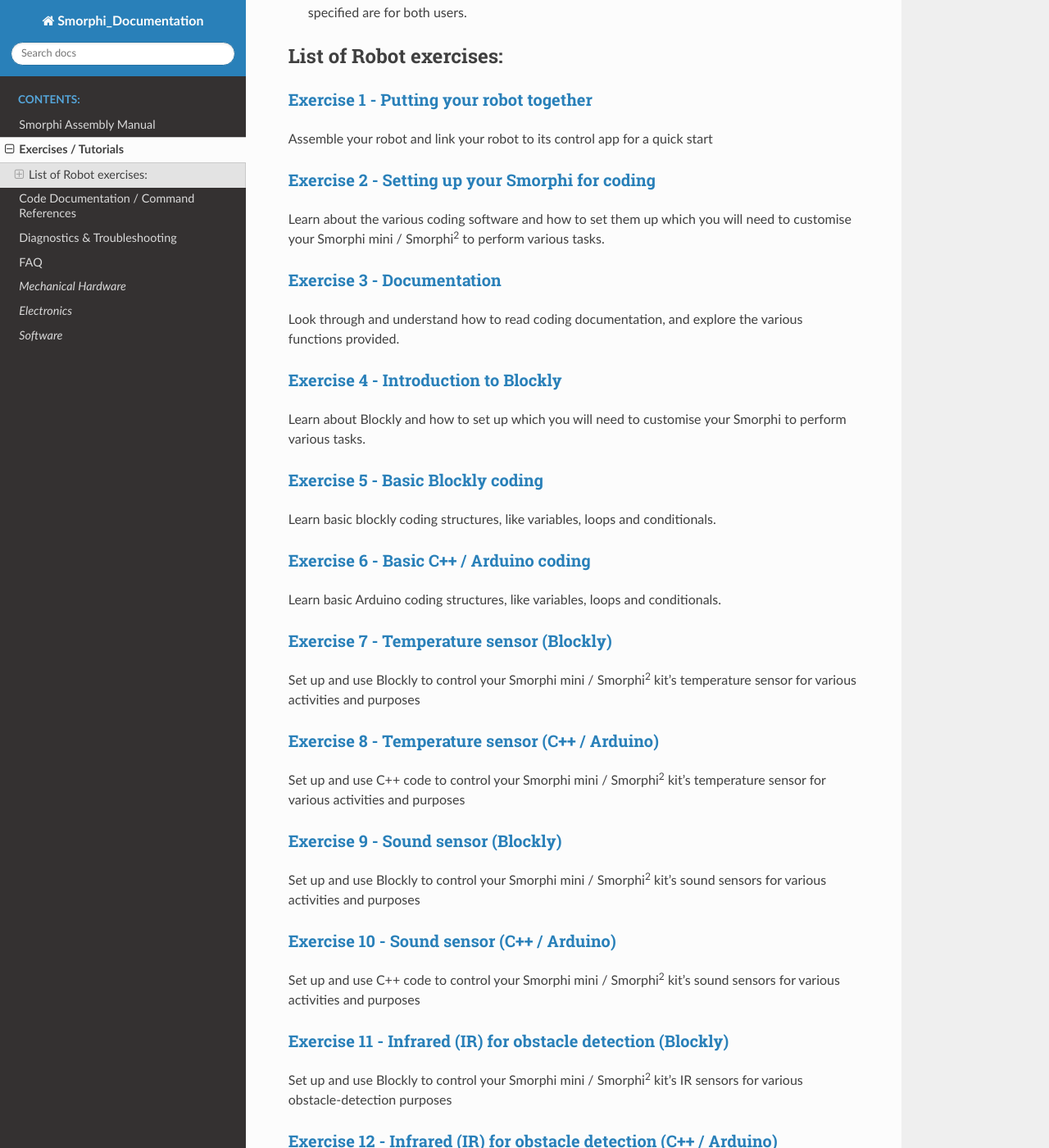
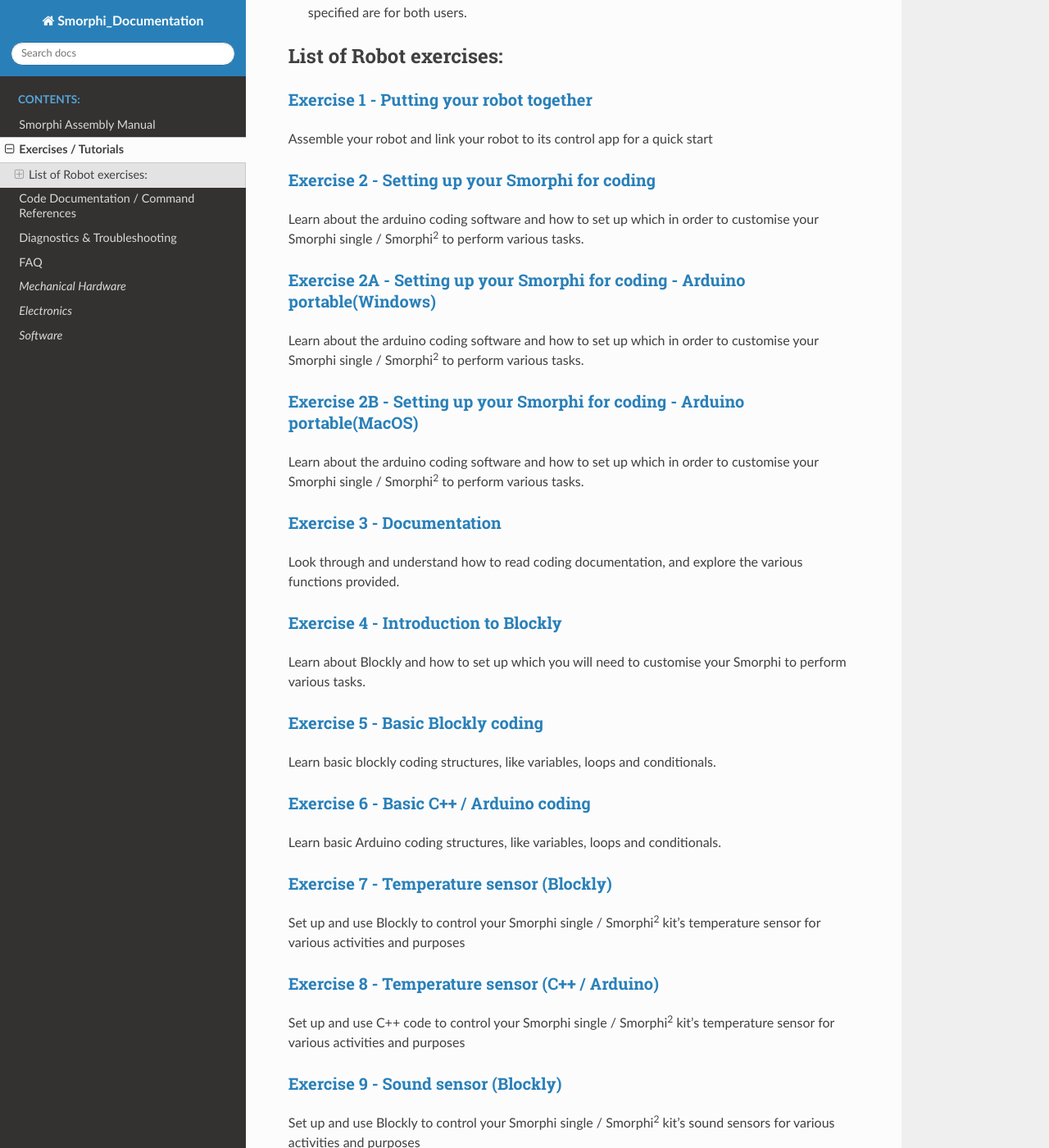
Before and after one commit to WefaaRobotics/Smorphi_Documentation, a Sphinx documentation site: the page built from source/docs/exercises/exercises.rst, in a window 1280 px wide and 1400 px high, scrolled down 372 px. Shown: the whole window at 82% size. Built offline with Sphinx 7.4.7 and the Read the Docs theme 3.1.0, drawn with Linux system fonts in a browser that asks for light colours; some of the changed text lies outside the part shown.

Commit message:
Ex_2A,2B_Updt

```diff
--- a/source/docs/exercises/exercises.rst
+++ b/source/docs/exercises/exercises.rst
@@ -21,7 +21,15 @@
 
 :ref:`Exercise 2 - Setting up your Smorphi for coding <ex2>`
 ^^^^^^^^^^^^^^^^^^^^^^^^^^^^^^^^^^^^^^^^^^^^^^^^^^^^^^^^^^^^^^^^^^^^^^^^^^^^^^^^^^^^^^^^^^^^^^^^^^^^^^^^^^^^^^^^
-Learn about the various coding software and how to set them up which you will need to customise your Smorphi mini / Smorphi\ :sup:`2` to perform various tasks.
+Learn about the arduino coding software and how to set up which in order to customise your Smorphi single / Smorphi\ :sup:`2` to perform various tasks.
+
+:ref:`Exercise 2A - Setting up your Smorphi for coding - Arduino portable(Windows) <ex2A>`
+^^^^^^^^^^^^^^^^^^^^^^^^^^^^^^^^^^^^^^^^^^^^^^^^^^^^^^^^^^^^^^^^^^^^^^^^^^^^^^^^^^^^^^^^^^^^^^^^^^^^^^^^^^^^^^^^
+Learn about the arduino coding software and how to set up which in order to customise your Smorphi single / Smorphi\ :sup:`2` to perform various tasks.
+
+:ref:`Exercise 2B - Setting up your Smorphi for coding - Arduino portable(MacOS) <ex2B>`
+^^^^^^^^^^^^^^^^^^^^^^^^^^^^^^^^^^^^^^^^^^^^^^^^^^^^^^^^^^^^^^^^^^^^^^^^^^^^^^^^^^^^^^^^^^^^^^^^^^^^^^^^^^^^^^^^
+Learn about the arduino coding software and how to set up which in order to customise your Smorphi single / Smorphi\ :sup:`2` to perform various tasks.
 
 :ref:`Exercise 3 - Documentation <ex3>`
 ^^^^^^^^^^^^^^^^^^^^^^^^^^^^^^^^^^^^^^^^^^^^^^^^^^^^^^^^^^^^^^^^^^^^^^^^^^^^^^^^^^^^^^^^^^^^^^^^^^^^^^^^^^^^^^^^
@@ -41,27 +49,27 @@
 
 :ref:`Exercise 7 - Temperature sensor (Blockly) <ex7>`
 ^^^^^^^^^^^^^^^^^^^^^^^^^^^^^^^^^^^^^^^^^^^^^^^^^^^^^^^^^^^^^^^^^^^^^^^^^^^^^^^^^^^^^^^^^^^^^^^^^^^^^^^^^^^^^^^^
-Set up and use Blockly to control your Smorphi mini / Smorphi\ :sup:`2` kit's temperature sensor for various activities and purposes
+Set up and use Blockly to control your Smorphi single / Smorphi\ :sup:`2` kit's temperature sensor for various activities and purposes
 
 :ref:`Exercise 8 - Temperature sensor (C++ / Arduino) <ex8>`
 ^^^^^^^^^^^^^^^^^^^^^^^^^^^^^^^^^^^^^^^^^^^^^^^^^^^^^^^^^^^^^^^^^^^^^^^^^^^^^^^^^^^^^^^^^^^^^^^^^^^^^^^^^^^^^^^^
-Set up and use C++ code to control your Smorphi mini / Smorphi\ :sup:`2` kit's temperature sensor for various activities and purposes
+Set up and use C++ code to control your Smorphi single / Smorphi\ :sup:`2` kit's temperature sensor for various activities and purposes
 
 :ref:`Exercise 9 - Sound sensor (Blockly) <ex9>`
 ^^^^^^^^^^^^^^^^^^^^^^^^^^^^^^^^^^^^^^^^^^^^^^^^^^^^^^^^^^^^^^^^^^^^^^^^^^^^^^^^^^^^^^^^^^^^^^^^^^^^^^^^^^^^^^^^
-Set up and use Blockly to control your Smorphi mini / Smorphi\ :sup:`2` kit's sound sensors for various activities and purposes
+Set up and use Blockly to control your Smorphi single / Smorphi\ :sup:`2` kit's sound sensors for various activities and purposes
 
 :ref:`Exercise 10 - Sound sensor (C++ / Arduino) <ex10>`
 ^^^^^^^^^^^^^^^^^^^^^^^^^^^^^^^^^^^^^^^^^^^^^^^^^^^^^^^^^^^^^^^^^^^^^^^^^^^^^^^^^^^^^^^^^^^^^^^^^^^^^^^^^^^^^^^^
-Set up and use C++ code to control your Smorphi mini / Smorphi\ :sup:`2` kit's sound sensors for various activities and purposes
+Set up and use C++ code to control your Smorphi single / Smorphi\ :sup:`2` kit's sound sensors for various activities and purposes
 
 :ref:`Exercise 11 - Infrared (IR) for obstacle detection (Blockly) <ex11>`
 ^^^^^^^^^^^^^^^^^^^^^^^^^^^^^^^^^^^^^^^^^^^^^^^^^^^^^^^^^^^^^^^^^^^^^^^^^^^^^^^^^^^^^^^^^^^^^^^^^^^^^^^^^^^^^^^^^^^^^^^^^^^^^
-Set up and use Blockly to control your Smorphi mini / Smorphi\ :sup:`2` kit's IR sensors for various obstacle-detection purposes
+Set up and use Blockly to control your Smorphi single / Smorphi\ :sup:`2` kit's IR sensors for various obstacle-detection purposes
 
 :ref:`Exercise 12 - Infrared (IR) for obstacle detection (C++ / Arduino) <ex12>`
 ^^^^^^^^^^^^^^^^^^^^^^^^^^^^^^^^^^^^^^^^^^^^^^^^^^^^^^^^^^^^^^^^^^^^^^^^^^^^^^^^^^^^^^^^^^^^^^^^^^^^^^^^^^^^^^^^^^^^^^^^^^^^^^^^^^^^^^^^
-Set up and use C++ to control your Smorphi mini / Smorphi\ :sup:`2` kit's IR sensors for various obstacle-detection purposes
+Set up and use C++ to control your Smorphi single / Smorphi\ :sup:`2` kit's IR sensors for various obstacle-detection purposes
 
 `Exercise 13 - Simple line following using 2 IR sensors <https://github.com/WefaaRobotics/Smorphi/wiki/Exercise-133>`_
 ^^^^^^^^^^^^^^^^^^^^^^^^^^^^^^^^^^^^^^^^^^^^^^^^^^^^^^^^^^^^^^^^^^^^^^^^^^^^^^^^^^^^^^^^^^^^^^^^^^^^^^^^^^^^^^^^^^^^^^^^
@@ -85,7 +93,7 @@
 
 :ref:`Exercise 18 - Simple maze navigation <ex18>`
 ^^^^^^^^^^^^^^^^^^^^^^^^^^^^^^^^^^^^^^^^^^^^^^^^^^^^^^^^^^^^^^^^^^^^^^^^^^^^^^^^^^^^^^^^^^^^^^^^^^^^
-Code your Smorphi mini / Smorphi\ :sup:`2` to navigater through a simple maze
+Code your Smorphi single / Smorphi\ :sup:`2` to navigater through a simple maze
 
 :ref:`Exercise 19 - Pixycam colour detection (Blockly) <ex19>`
 ^^^^^^^^^^^^^^^^^^^^^^^^^^^^^^^^^^^^^^^^^^^^^^^^^^^^^^^^^^^^^^^^^^^^^^^^^^^^^^^^^^^^^^^^^^^^^^^^^^^^^^^^^^^^^^^^
@@ -139,6 +147,8 @@
 
    exercise_1/exercise_1
    exercise_2/exercise_2
+   exercise_2A/exercise_2A
+   exercise_2B/exercise_2B
    exercise_3/exercise_3
    exercise_4/exercise_4
    exercise_5/exercise_5
```
Also changed, not shown: source/docs/exercises/exercise_2A/exercise_2A.rst (added, +19 -0 lines), source/docs/exercises/exercise_2B/exercise_2B.rst (added, +19 -0 lines), 5 other files.
